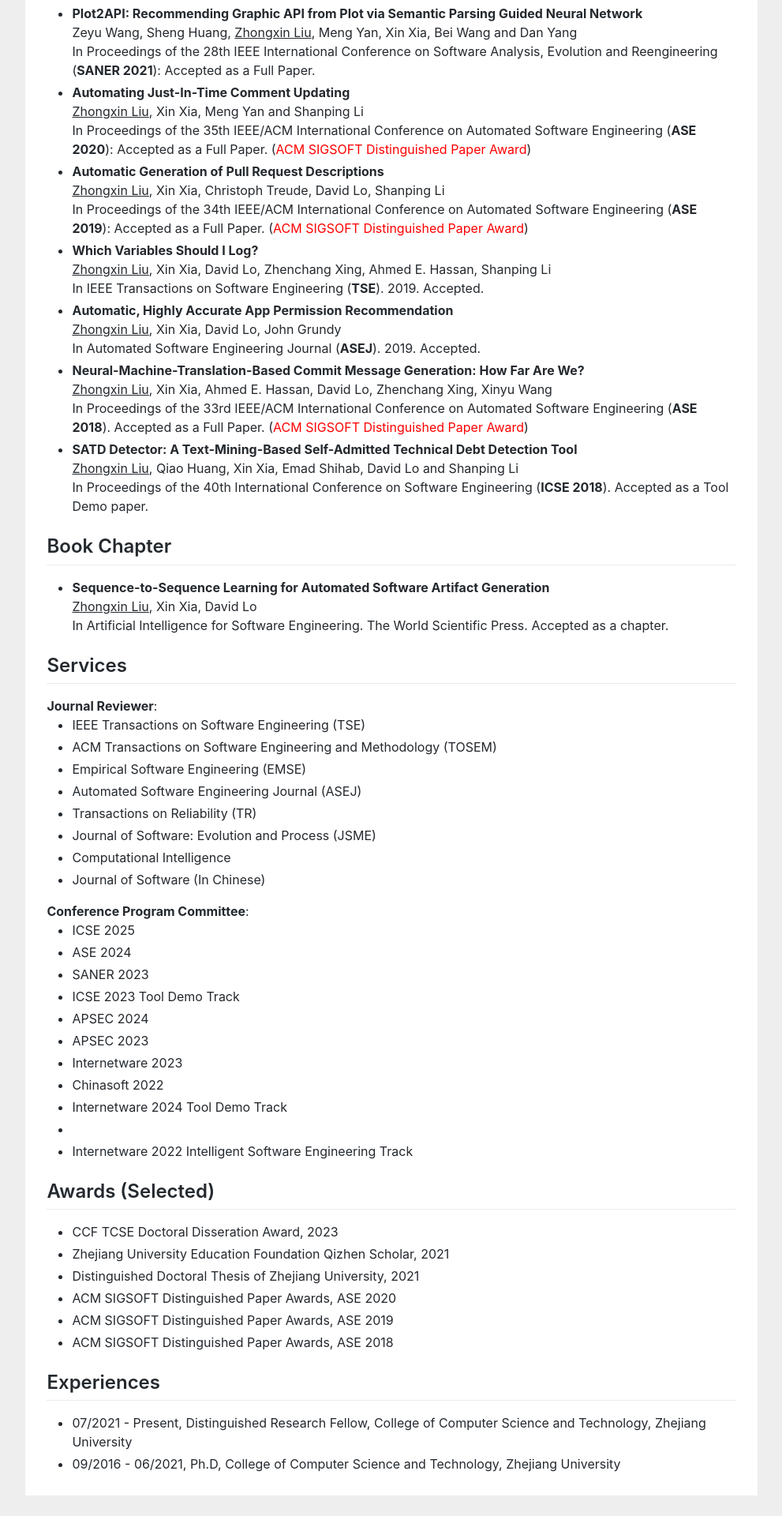
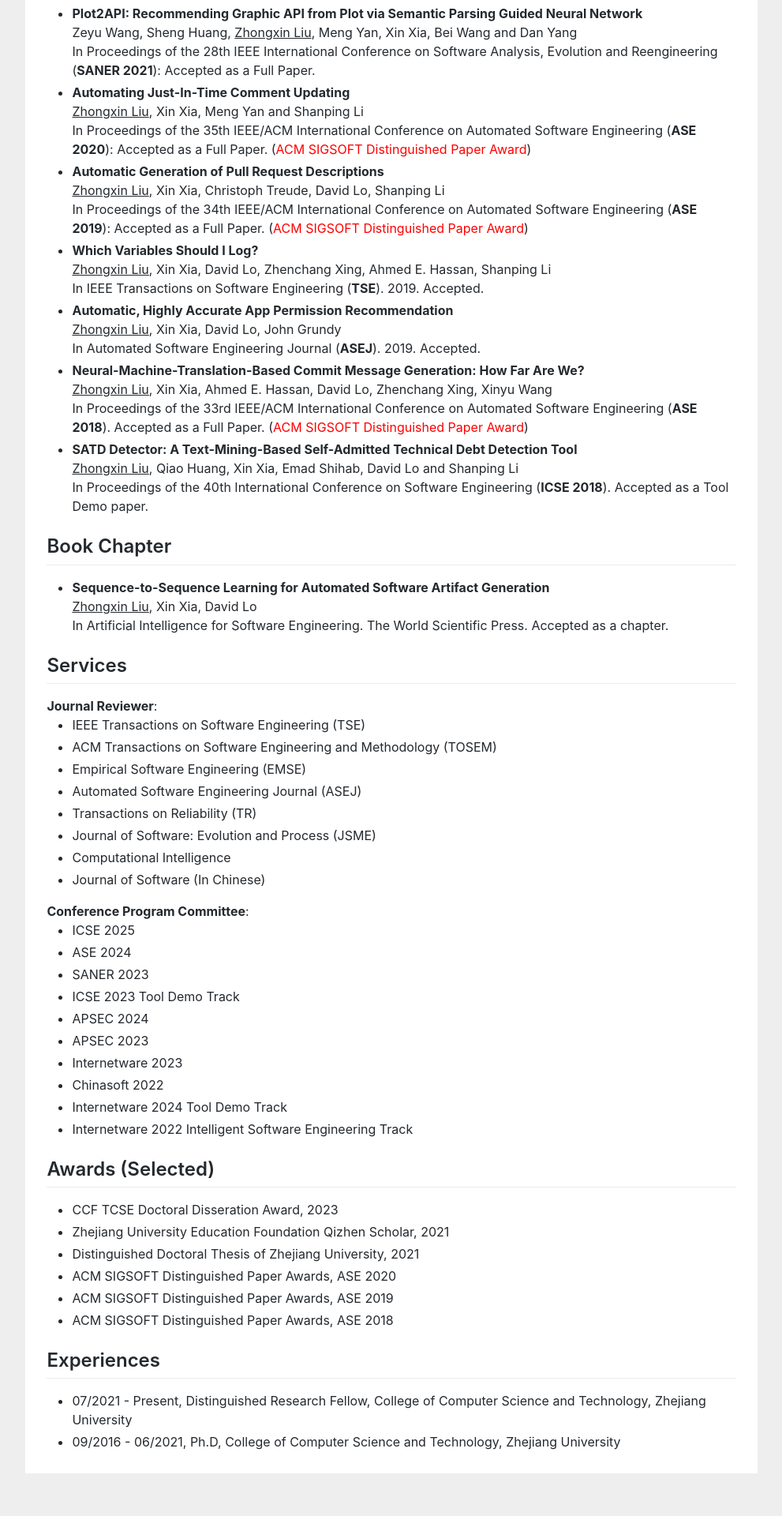
Before and after one commit to zhongxin-liu/zhongxin-liu.github.io, a Jekyll site: the page index.html, which Jekyll copies as it is, in a window 1280 px wide. Shown: the part 2735-4655 px from the top of the page at 79% size, without its empty margins (144-1135 px from the left). Built offline with Jekyll 4.4.1, drawn with Linux system fonts in a browser that asks for light colours; after the commit the page ends 4627 px from its top, so only the background shows below that.

```diff
--- a/index.html
+++ b/index.html
@@ -296,7 +296,7 @@ gtag('config', 'UA-158965281-1');
 					<li>APSEC 2023</li>
 					<li>Internetware 2023</li>
 					<li>Chinasoft 2022</li>
-					<li>Internetware 2024 Tool Demo Track<li>
+					<li>Internetware 2024 Tool Demo Track</li>
 					<li>Internetware 2022 Intelligent Software Engineering Track</li>
 				</ul>
 
```
